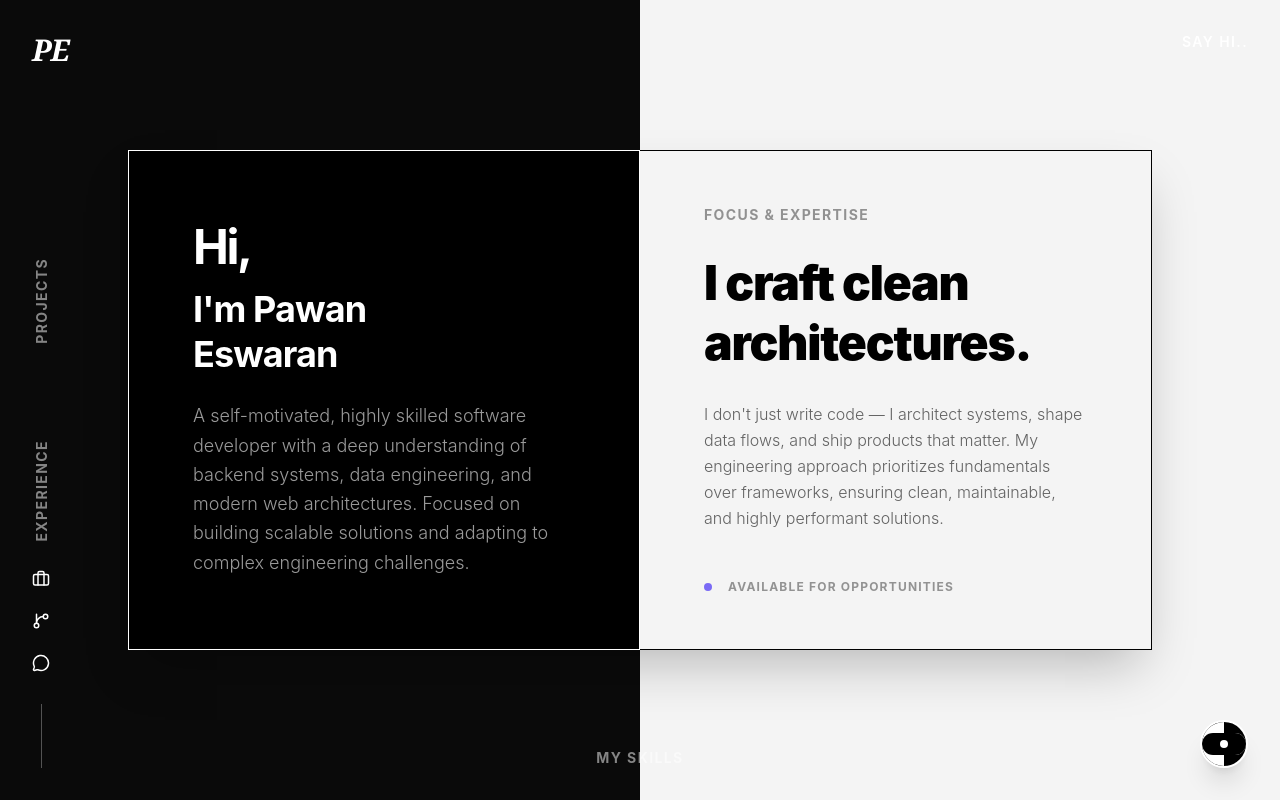
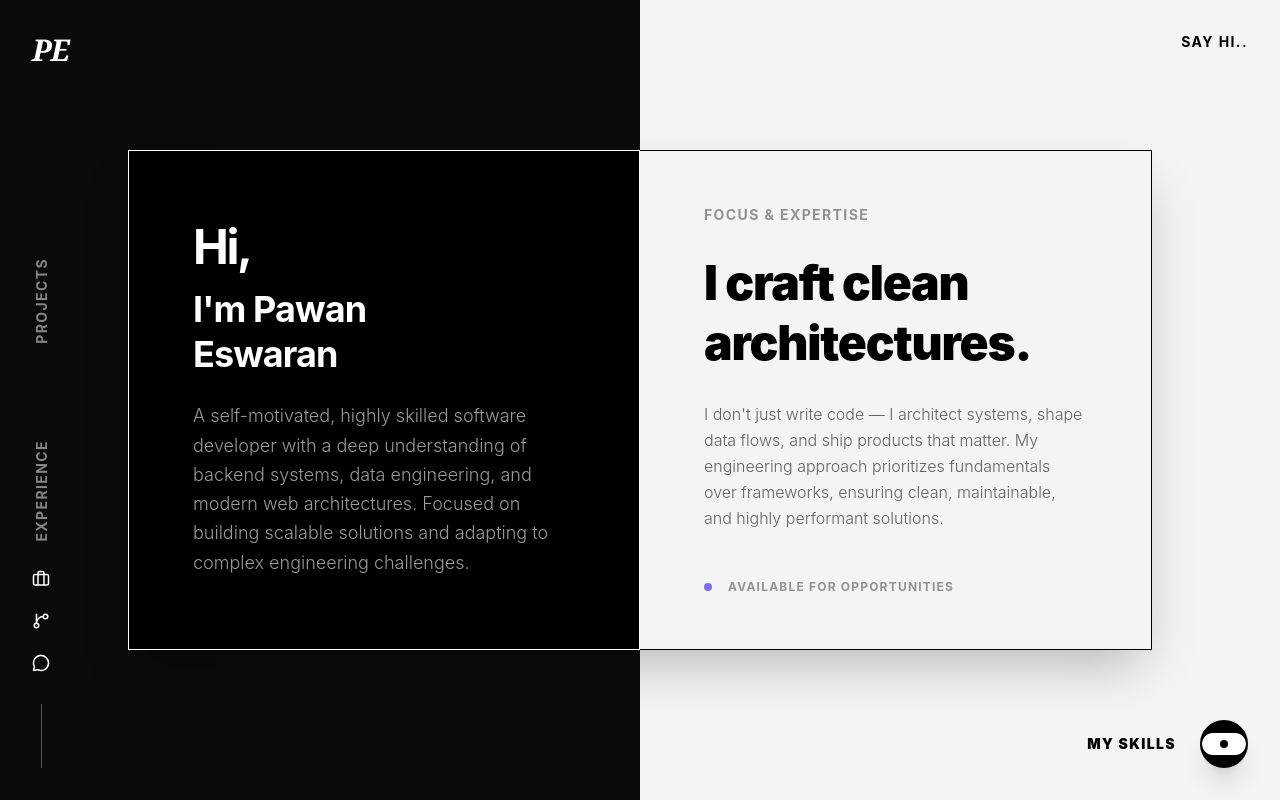
Before and after one commit to Pawan-19012006/Portfolio-Pawan, a React app: page / in a window 1280 px wide. Built offline with nearby package versions, Linux system fonts and the light colour scheme; the HTML template or start-up script is replaced by a standard one.

Commit message:
fix: home page fixes and experience page feat add

```diff
--- a/src/components/layout/MainLayout.jsx
+++ b/src/components/layout/MainLayout.jsx
@@ -4,6 +4,7 @@ import { GitBranch, Briefcase, MessageCircle, ArrowLeft } from 'lucide-react';
 
 const MainLayout = () => {
   const location = useLocation();
+  const isHome = location.pathname === '/';
 
   return (
     <div className="relative w-full min-h-screen text-white flex flex-col font-sans selection:bg-slate-500 selection:text-white">
@@ -15,14 +16,14 @@ const MainLayout = () => {
         <div className="flex justify-between items-start w-full relative">
           {/* Top Left: Logo */}
           <Link to="/" className="pointer-events-auto">
-            <h1 className="font-serif italic text-3xl font-bold tracking-tighter text-white mix-blend-difference hover:opacity-80 transition-opacity">
+            <h1 className="font-serif italic text-3xl font-bold tracking-tighter text-white hover:opacity-80 transition-opacity">
               PE
             </h1>
           </Link>
 
           {/* Top Center: Back Button (Only visible if not on Home) */}
           <AnimatePresence>
-            {location.pathname !== '/' && (
+            {!isHome && (
               <motion.div
                 initial={{ opacity: 0, scale: 0.8, y: -20 }}
                 animate={{ opacity: 1, scale: 1, y: 0 }}
@@ -39,7 +40,7 @@ const MainLayout = () => {
 
           {/* Top Right: Contact/Say hi */}
           <Link to="/contact" className="pointer-events-auto flex items-center group">
-            <span className="text-white mix-blend-difference font-semibold text-sm tracking-widest uppercase hover:underline decoration-2 underline-offset-4">
+            <span className={`${isHome ? "text-black" : "text-white"} font-bold text-sm tracking-widest uppercase hover:underline decoration-2 underline-offset-4 transition-colors`}>
               Say hi..
             </span>
           </Link>
@@ -48,10 +49,10 @@ const MainLayout = () => {
         {/* MIDDLE SECTION: Edge Rotated Text */}
         <div className="absolute inset-y-0 left-6 md:left-8 flex items-center pointer-events-none">
           <div className="flex flex-col gap-24">
-            <Link to="/projects" className="pointer-events-auto vertical-text text-sm font-bold tracking-widest uppercase text-white/50 hover:text-white mix-blend-difference transition-colors">
+            <Link to="/projects" className="pointer-events-auto vertical-text text-sm font-bold tracking-widest uppercase text-white/50 hover:text-white transition-colors">
               Projects
             </Link>
-            <Link to="/experience" className="pointer-events-auto vertical-text text-sm font-bold tracking-widest uppercase text-white/50 hover:text-white mix-blend-difference transition-colors">
+            <Link to="/experience" className="pointer-events-auto vertical-text text-sm font-bold tracking-widest uppercase text-white/50 hover:text-white transition-colors">
               Experience
             </Link>
           </div>
@@ -60,7 +61,7 @@ const MainLayout = () => {
         {/* BOTTOM ROW */}
         <div className="flex justify-between items-end w-full">
           {/* Bottom Left: Socials */}
-          <div className="flex flex-col items-center gap-6 pointer-events-auto mix-blend-difference">
+          <div className="flex flex-col items-center gap-6 pointer-events-auto">
             <a href="https://www.linkedin.com/in/pawan-eswaran-9ab4a130b/" target="_blank" rel="noreferrer" className="text-white hover:text-white/70 transition-colors">
               <Briefcase size={18} />
             </a>
@@ -73,22 +74,19 @@ const MainLayout = () => {
             <div className="w-[1px] h-16 bg-white/30 mt-2" />
           </div>
 
-          {/* Bottom Center: Navigation */}
-          <div className="absolute bottom-8 left-1/2 -translate-x-1/2 flex items-center gap-32 pointer-events-none mix-blend-difference">
-            <Link to="/skills" className="pointer-events-auto text-sm font-bold tracking-widest uppercase text-white/50 hover:text-white transition-colors">
+          {/* Bottom Right: Navigation & Decorative */}
+          <div className="flex items-center gap-6 pointer-events-auto">
+            <Link to="/skills" className={`${isHome ? "text-black hover:text-black/70" : "text-white/50 hover:text-white"} text-sm font-black tracking-widest uppercase transition-colors`}>
               My Skills
             </Link>
-          </div>
 
-          {/* Bottom Right: Decorative */}
-          <div className="pointer-events-auto mix-blend-difference">
-            <div className="w-12 h-12 rounded-full border-2 border-white flex items-center justify-center overflow-hidden bg-black relative shadow-xl hover:scale-110 transition-transform cursor-pointer">
-              <div className="absolute inset-y-0 left-0 w-1/2 bg-white" />
-              <div className="absolute top-0 inset-x-0 h-1/2 bg-white rounded-full translate-y-1/2 flex items-center justify-center z-10">
-                <div className="w-2 h-2 bg-black rounded-full" />
+            <div className={`w-12 h-12 rounded-full border-2 ${isHome ? "border-black" : "border-white"} flex items-center justify-center overflow-hidden bg-black relative shadow-xl hover:scale-110 transition-transform cursor-pointer`}>
+              <div className={`absolute inset-y-0 left-0 w-1/2 ${isHome ? "bg-black" : "bg-white"}`} />
+              <div className={`absolute top-0 inset-x-0 h-1/2 ${isHome ? "bg-black" : "bg-white"} rounded-full translate-y-1/2 flex items-center justify-center z-10`}>
+                <div className={`w-2 h-2 ${isHome ? "bg-white" : "bg-black"} rounded-full`} />
               </div>
-              <div className="absolute bottom-0 inset-x-0 h-1/2 bg-black rounded-full -translate-y-1/2 flex items-center justify-center z-10">
-                <div className="w-2 h-2 bg-white rounded-full" />
+              <div className={`absolute bottom-0 inset-x-0 h-1/2 ${isHome ? "bg-white" : "bg-black"} rounded-full -translate-y-1/2 flex items-center justify-center z-10`}>
+                <div className={`w-2 h-2 ${isHome ? "bg-black" : "bg-white"} rounded-full`} />
               </div>
             </div>
           </div>
@@ -97,7 +95,7 @@ const MainLayout = () => {
       </div>
 
       {/* Main Content Area - Z-20 */}
-      <div className="relative z-20 w-full min-h-screen flex flex-col pointer-events-auto">
+      <div className="relative z-20 w-full min-h-screen flex flex-col pointer-events-auto bg-black">
         <AnimatePresence mode="wait">
           <motion.div
             key={location.pathname}
--- a/src/data/projects.js
+++ b/src/data/projects.js
@@ -186,23 +186,6 @@ export const PROJECTS_DATA = [
       "Minimal UI experience"
     ]
   },
-  {
-    id: "profile-readme",
-    title: "Profile README",
-    description: "A personalized GitHub profile README showcasing projects, technical interests, engineering direction, and developer identity.",
-    category: "Developer Branding",
-    techStack: ["Markdown", "GitHub Profile"],
-    githubUrl: "https://github.com/Pawan-19012006",
-    liveUrl: "#",
-    status: "Active",
-    isFeatured: false,
-    highlights: [
-      "Personalized branding",
-      "Dynamic stats integration",
-      "Project highlights",
-      "Markdown best practices"
-    ]
-  }
 ];
 
 export const PROJECT_CATEGORIES = [
--- a/src/pages/Experience.jsx
+++ b/src/pages/Experience.jsx
@@ -10,7 +10,7 @@ const TimelineItem = ({ item, index }) => {
       <motion.div
         initial={{ scale: 0 }}
         whileInView={{ scale: 1 }}
-        viewport={{ once: true, margin: "-100px" }}
+        viewport={{ once: false, margin: "-100px" }}
         className="hidden md:block absolute left-1/2 top-8 -translate-x-1/2 w-6 h-6 bg-white rounded-full z-20 border-[6px] border-black"
       />
 
@@ -19,7 +19,7 @@ const TimelineItem = ({ item, index }) => {
         <motion.div
           initial={{ opacity: 0, x: -50 }}
           whileInView={{ opacity: 1, x: 0 }}
-          viewport={{ once: true, margin: "-100px" }}
+          viewport={{ once: false, margin: "-100px" }}
           transition={{ duration: 0.6, ease: [0.16, 1, 0.3, 1] }}
           className="bg-[#111] border border-white/5 p-10 rounded-3xl w-full max-w-xl hover:border-white/10 transition-colors shadow-2xl"
         >
@@ -54,7 +54,7 @@ const TimelineItem = ({ item, index }) => {
         <motion.div
           initial={{ opacity: 0, x: 50 }}
           whileInView={{ opacity: 1, x: 0 }}
-          viewport={{ once: true, margin: "-100px" }}
+          viewport={{ once: false, margin: "-100px" }}
           transition={{ duration: 0.6, delay: 0.1, ease: [0.16, 1, 0.3, 1] }}
           className="bg-[#111] border border-white/5 p-10 rounded-3xl w-full max-w-2xl hover:border-white/10 transition-colors flex flex-col justify-center shadow-2xl"
         >
--- a/src/pages/Projects.jsx
+++ b/src/pages/Projects.jsx
@@ -86,7 +86,7 @@ const Projects = () => {
       {/* Massive Background Text */}
       <div className="absolute inset-0 flex items-center justify-center pointer-events-none z-0">
         <h1 className="text-[25vw] font-black tracking-tighter text-white/10 mix-blend-overlay whitespace-nowrap">
-          WORK
+          WORKS
         </h1>
       </div>
 
--- a/src/pages/Skills.jsx
+++ b/src/pages/Skills.jsx
@@ -39,7 +39,7 @@ const SKILL_CATEGORIES = [
     items: ["FinTech", "Financial Analytics", "Financial Literacy Systems", "Treasury Management", "Budgeting", "Expense Management", "DeFi", "Digital Assets", "Financial Automation"]
   },
   {
-    title: "Leadership / Mgmt",
+    title: "Leadership",
     icon: <Users size={32} className="mb-6 text-white" />,
     items: ["Leadership", "Team Management", "Sponsorship", "Public Speaking", "Negotiation", "Event Coordination", "Mentorship", "Strategic Planning", "Communication", "Resource Allocation", "Documentation", "Relationship Management"]
   }
```
